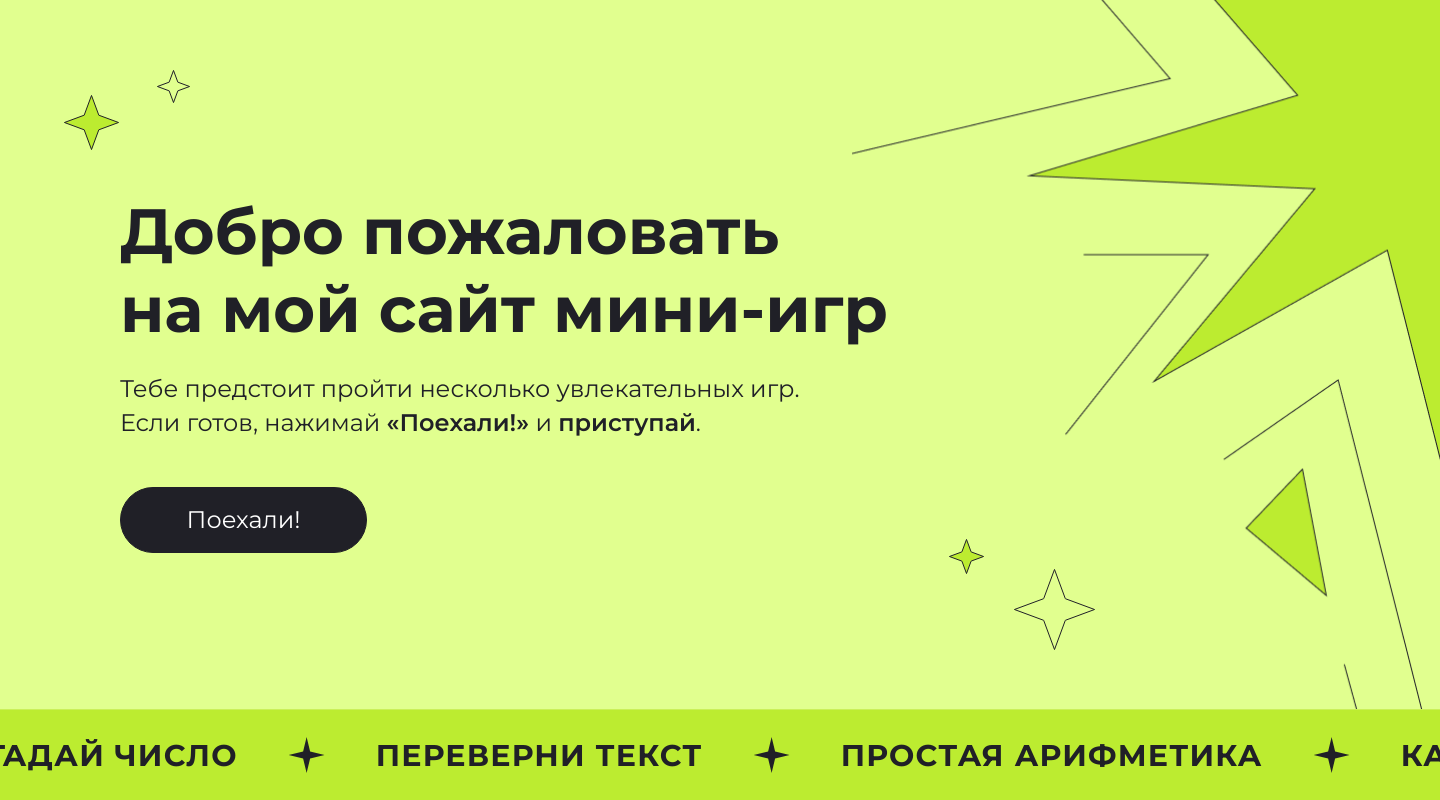
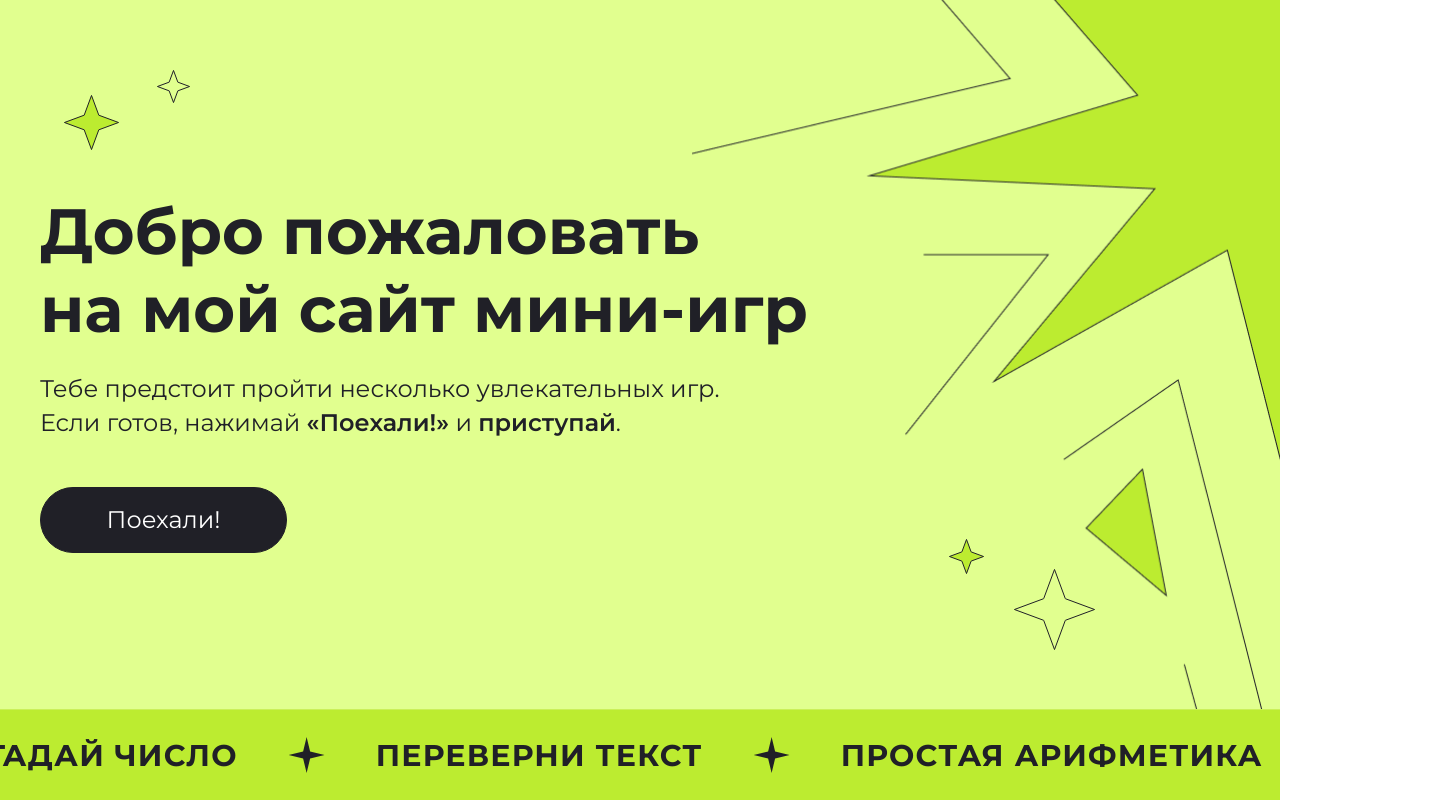
Before and after one commit to AntonDeriabinJS/2-nd-course-hw, a plain HTML site: page index.html in a window 1280 px wide. Shown: the top 800 px of the page, 1440 px wide, since content can reach past the window. Drawn offline with Linux system fonts and the light colour scheme.

Commit message:
ширина контейнера убрана

```diff
--- a/style.css
+++ b/style.css
@@ -42,7 +42,6 @@ a:focus {
 }
 
 .page {
-  width: 1440px;
   max-width: none;
   margin: 0 auto;
   overflow-x: hidden;
@@ -51,7 +50,7 @@ a:focus {
 /* HERO */
 .hero {
   position: relative;
-  width: 1440px;
+  width: 100%;
   max-width: none;
   min-height: 800px;
   margin: 0 auto;
```
